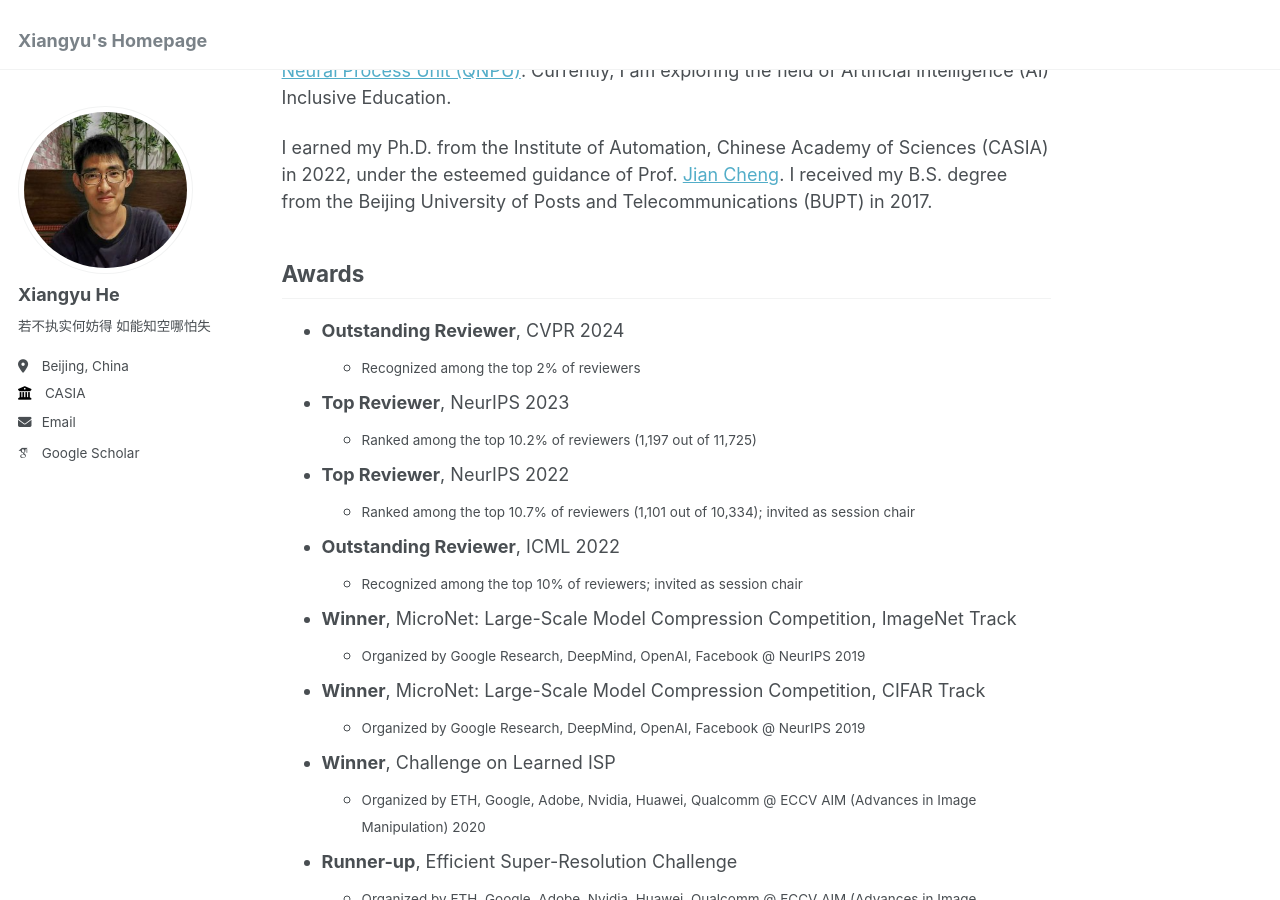
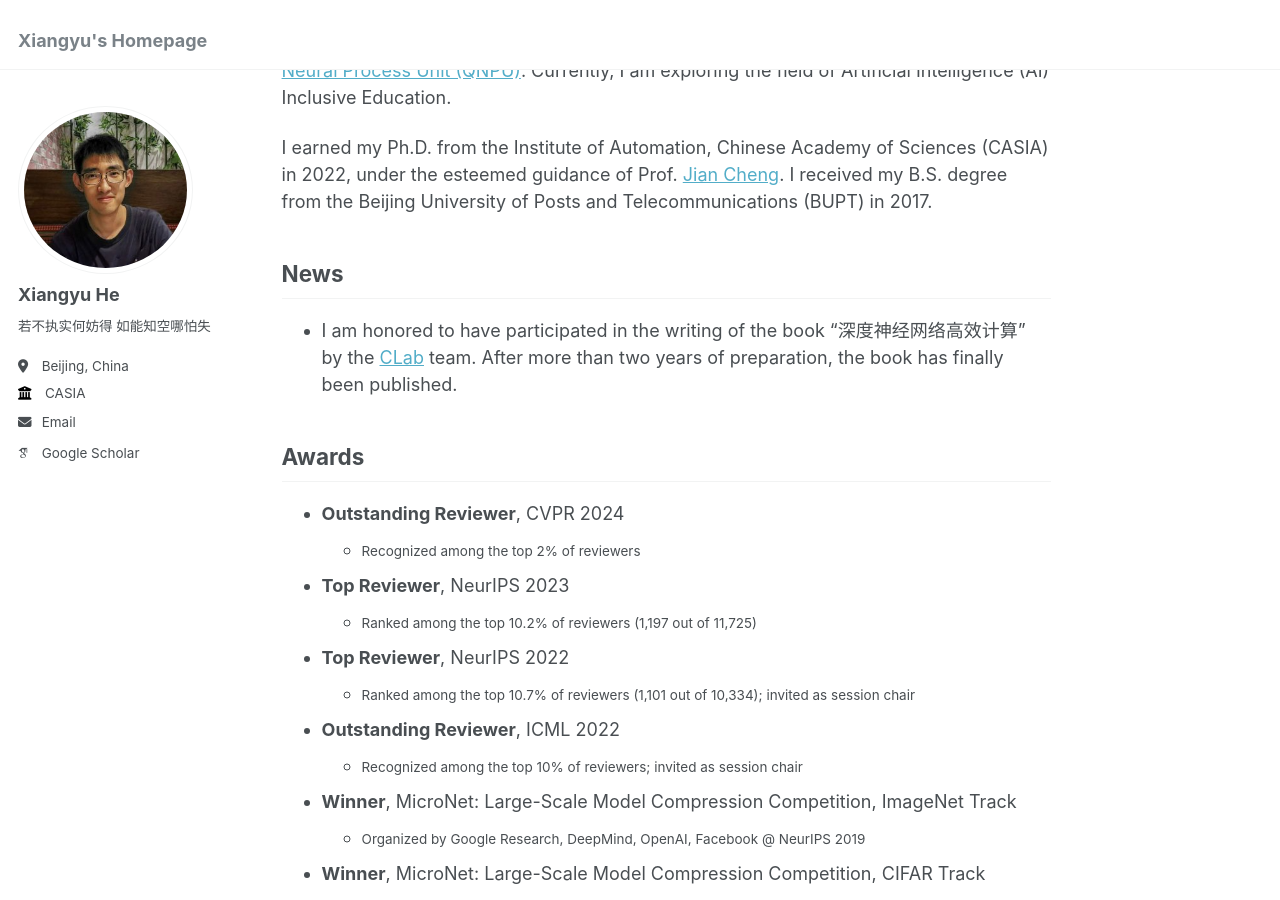
Before and after one commit to HolmesShuan/HolmesShuan.github.io, a Jekyll site: the page built from _pages/about.md, in a window 1280 px wide and 900 px high, scrolled down 331 px. Built offline with Jekyll 4.4.1, drawn with Linux system fonts in a browser that asks for light colours; some web fonts are replaced.

Commit message:
Update about.md

```diff
--- a/_pages/about.md
+++ b/_pages/about.md
@@ -12,6 +12,9 @@ I am an algorithm engineer specializing in E-commerce search at Meituan (美团)
 Previously, I worked on high-performance computing for deep neural networks on edge devices during my internship at [Maicro](https://www.maicro.com/). This included the development of neural network inference frameworks on ARM chips and the algorithm verification of the [Quantized Neural Process Unit (QNPU)](http://www.semiinsights.com/s/foundry/33/36933.shtml). Currently, I am exploring the field of Artificial Intelligence (AI) Inclusive Education.
 
 I earned my Ph.D. from the Institute of Automation, Chinese Academy of Sciences (CASIA) in 2022, under the esteemed guidance of Prof. [Jian Cheng](https://people.ucas.ac.cn/~chengjian). I received my B.S. degree from the Beijing University of Posts and Telecommunications (BUPT) in 2017.
+
+## News
+- I am honored to have participated in the writing of the book "深度神经网络高效计算" by the [CLab](https://clab.ia.ac.cn/) team. After more than two years of preparation, the book has finally been published.
 
 ## Awards
 
```
